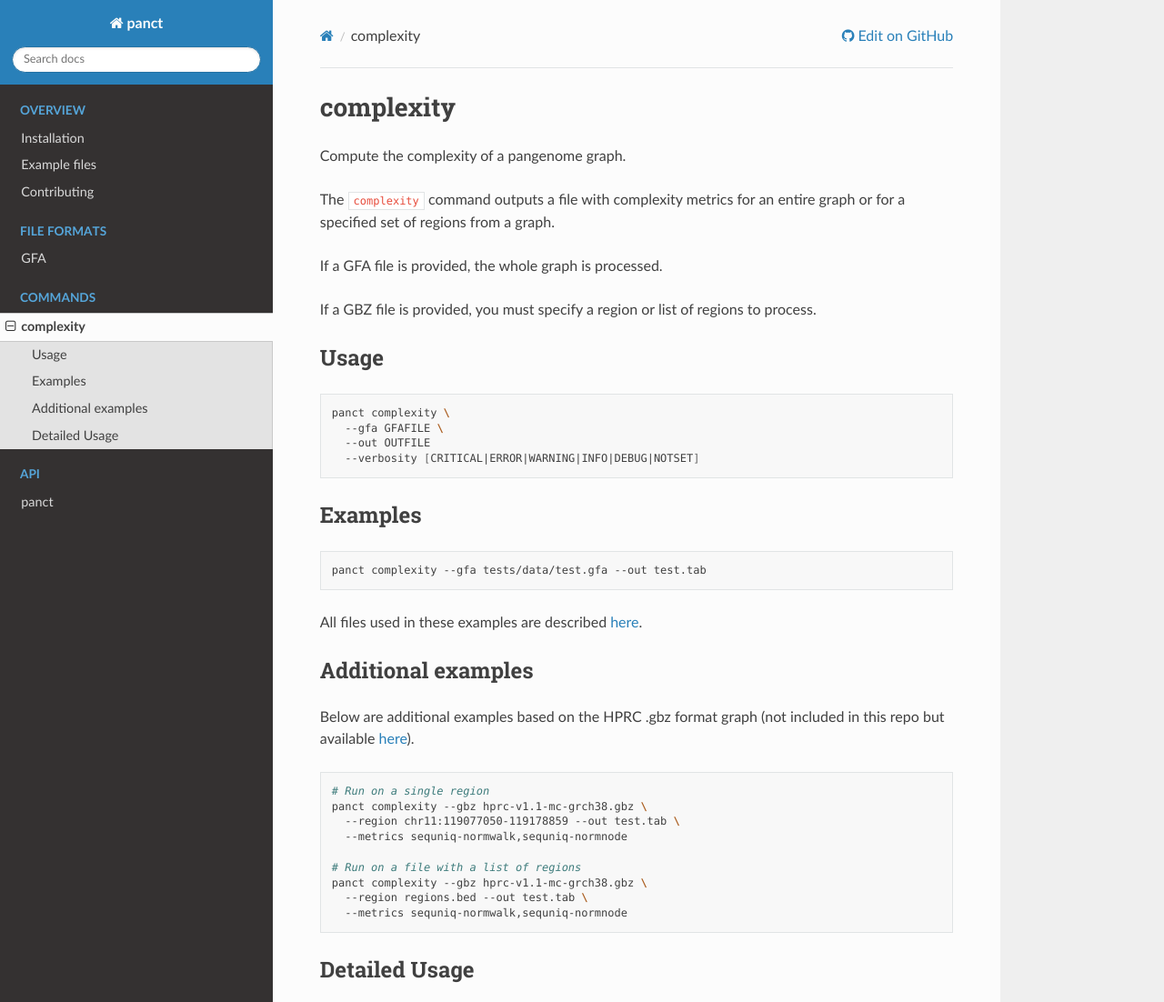
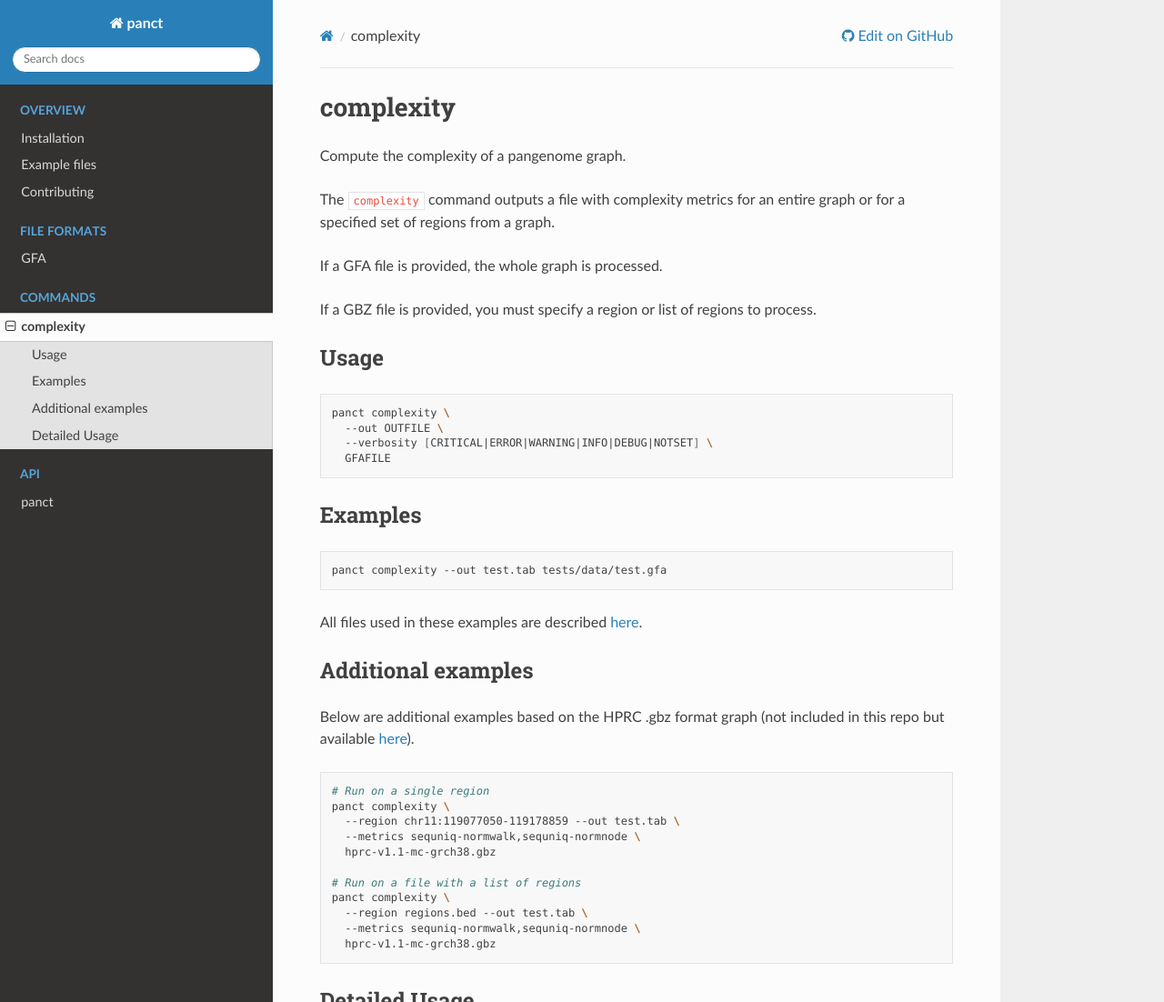
Before and after one commit to CAST-genomics/panCT, a Sphinx documentation site: the page built from docs/commands/complexity.rst, in a window 1280 px wide and 1400 px high, cut to the strip 0-1102 px from the top of the window. Shown: the whole strip at 91% size. Built offline with Sphinx 7.4.7 and the Read the Docs theme 3.1.0, drawn with Linux system fonts in a browser that asks for light colours.

Commit message:
docs: fix examples in complexity cmd

```diff
--- a/docs/commands/complexity.rst
+++ b/docs/commands/complexity.rst
@@ -17,15 +17,15 @@ Usage
 .. code-block:: bash
 
   panct complexity \
-    --gfa GFAFILE \
-    --out OUTFILE
-    --verbosity [CRITICAL|ERROR|WARNING|INFO|DEBUG|NOTSET]
+    --out OUTFILE \
+    --verbosity [CRITICAL|ERROR|WARNING|INFO|DEBUG|NOTSET] \
+    GFAFILE
 
 Examples
 ~~~~~~~~
 .. code-block:: bash
 
-  panct complexity --gfa tests/data/test.gfa --out test.tab
+  panct complexity --out test.tab tests/data/test.gfa
 
 All files used in these examples are described :doc:`here </project_info/example_files>`.
 
@@ -37,14 +37,16 @@ Below are additional examples based on the HPRC .gbz format graph (not included
 .. code-block:: bash
 
   # Run on a single region
-  panct complexity --gbz hprc-v1.1-mc-grch38.gbz \
+  panct complexity \
     --region chr11:119077050-119178859 --out test.tab \
-    --metrics sequniq-normwalk,sequniq-normnode
+    --metrics sequniq-normwalk,sequniq-normnode \
+    hprc-v1.1-mc-grch38.gbz
 
   # Run on a file with a list of regions
-  panct complexity --gbz hprc-v1.1-mc-grch38.gbz \
+  panct complexity \
     --region regions.bed --out test.tab \
-    --metrics sequniq-normwalk,sequniq-normnode
+    --metrics sequniq-normwalk,sequniq-normnode \
+    hprc-v1.1-mc-grch38.gbz
 
 Detailed Usage
 ~~~~~~~~~~~~~~
```
